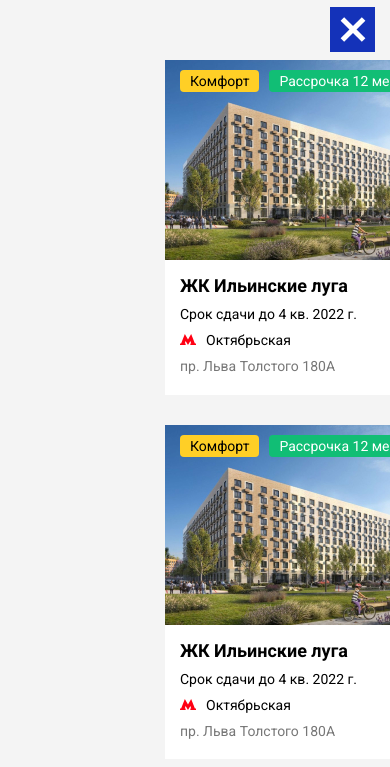
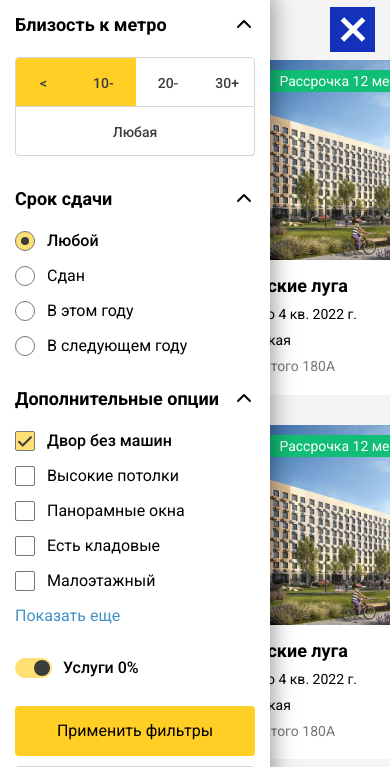
Before and after one commit to mihmosi/test-project, a plain HTML site: page index.html in a window 390 px wide. Both pictures are taken after a click on the button 352 px from the left and 29 px from the top of the page. Shown: the top 767 px of the page. Drawn offline with Linux system fonts and the light colour scheme.

Commit message:
mobile toggle sidebar

```diff
--- a/css/main.css
+++ b/css/main.css
@@ -57,6 +57,11 @@ img {
         box-shadow: 0px 0px 20px 4px rgb(0 0 0 / 37%);
         overflow-y: scroll;
         transform: translateX(-150%);
+        transition: transform 0.3s ease-in;
+    }
+
+    .sidebar--mobile-active {
+        transform: translateX(-0);
     }
 }
 
@@ -555,7 +560,8 @@ a.card-link:hover{
 
 .toggle-sidebar {
     display: block;
-    position: absolute;
+    position: fixed;
+    z-index: 9;
     right: 15px;
     top: 7px;
     width: 45px;
@@ -578,6 +584,13 @@ a.card-link:hover{
     height: 5px;
     background-color: #FFFFFF;
 }
+
+@media (min-width: 829px)  {
+    .toggle-sidebar {
+        display: none;
+    }
+}
+
 .menu-icon::before {
     position: absolute;
     left: 0;
--- a/js/main.js
+++ b/js/main.js
@@ -1,3 +1,13 @@
-document.querySelector('.menu-icon-wrapper').onclick = function () {
-    document.querySelector('.menu-icon').classList.toggle('menu-icon-active');
+const sidebarToggleBtn = document.querySelector('.menu-icon-wrapper');
+const menuIcon = document.querySelector('.menu-icon');
+const sidebar = document.querySelector('.sidebar')
+
+
+
+
+sidebarToggleBtn.onclick = function () {
+    menuIcon.classList.toggle('menu-icon-active');
+    sidebar.classList.toggle('sidebar--mobile-active');
 }
+
+// sidebar--mobile-active
```
